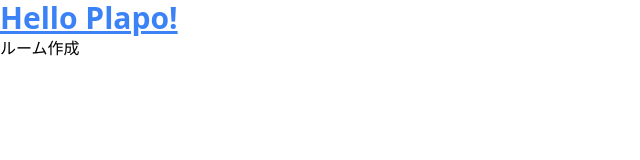
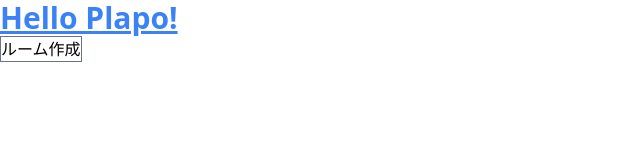
Before and after one commit to forPlapoApps/client, a Next.js app: page / in a window 1280 px wide. Shown: the top 160 px of the page, without its empty margins (0-640 px from the left). Built offline with nearby package versions, Linux system fonts and the light colour scheme.

Commit message:
style: rootのlinkに枠をつけた

```diff
--- a/pages/index.jsx
+++ b/pages/index.jsx
@@ -23,7 +23,12 @@
       <h1 className="text-3xl font-bold underline text-blue-500">
         Hello Plapo!
       </h1>
-      <Link href={`/rooms/${link}`}>ルーム作成</Link>
+      <div className="border border-gray-500 w-fit">
+        <Link href={`/rooms/${link}`}>
+          ルーム作成
+        </Link>
+
+      </div>
     </>
 
   )
```
